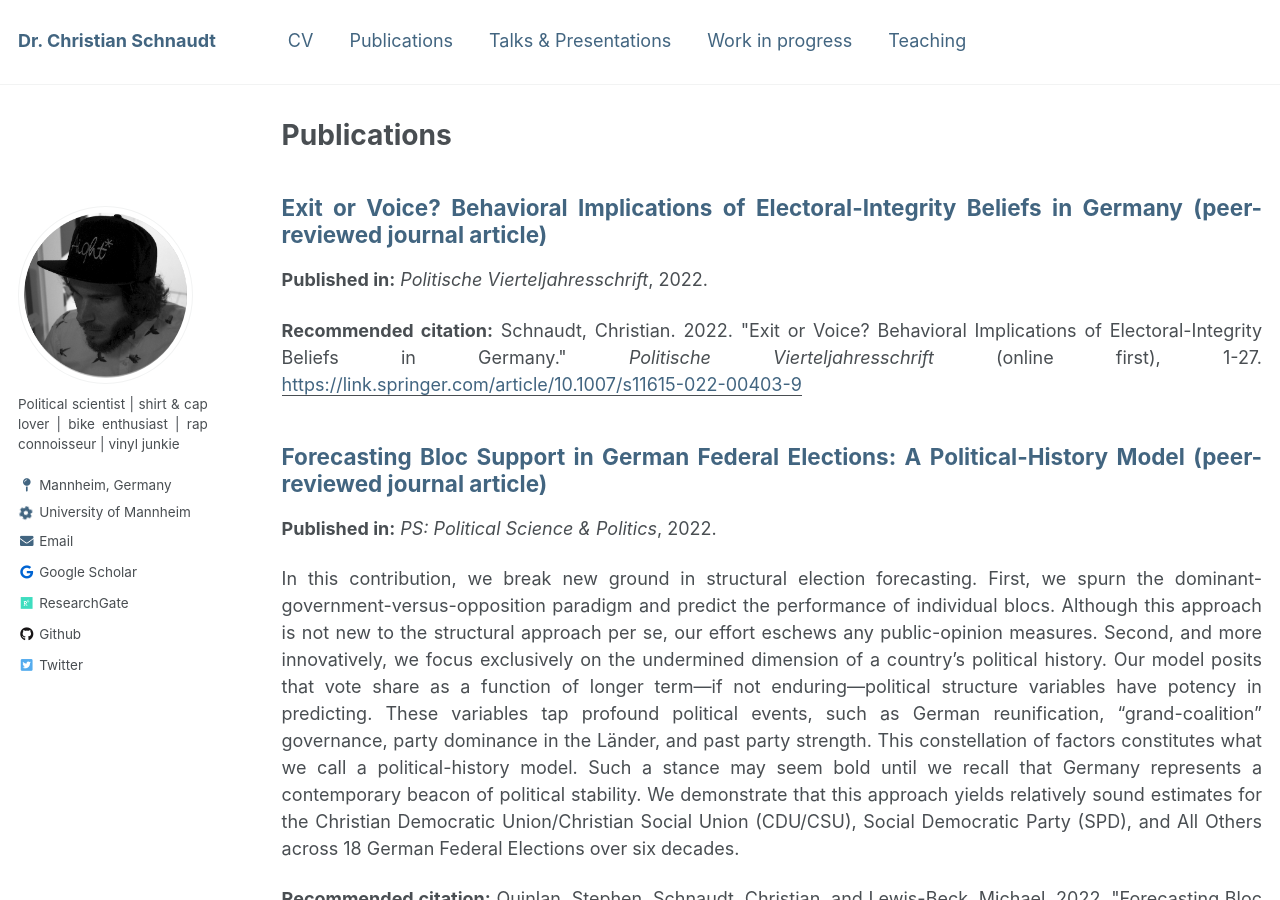
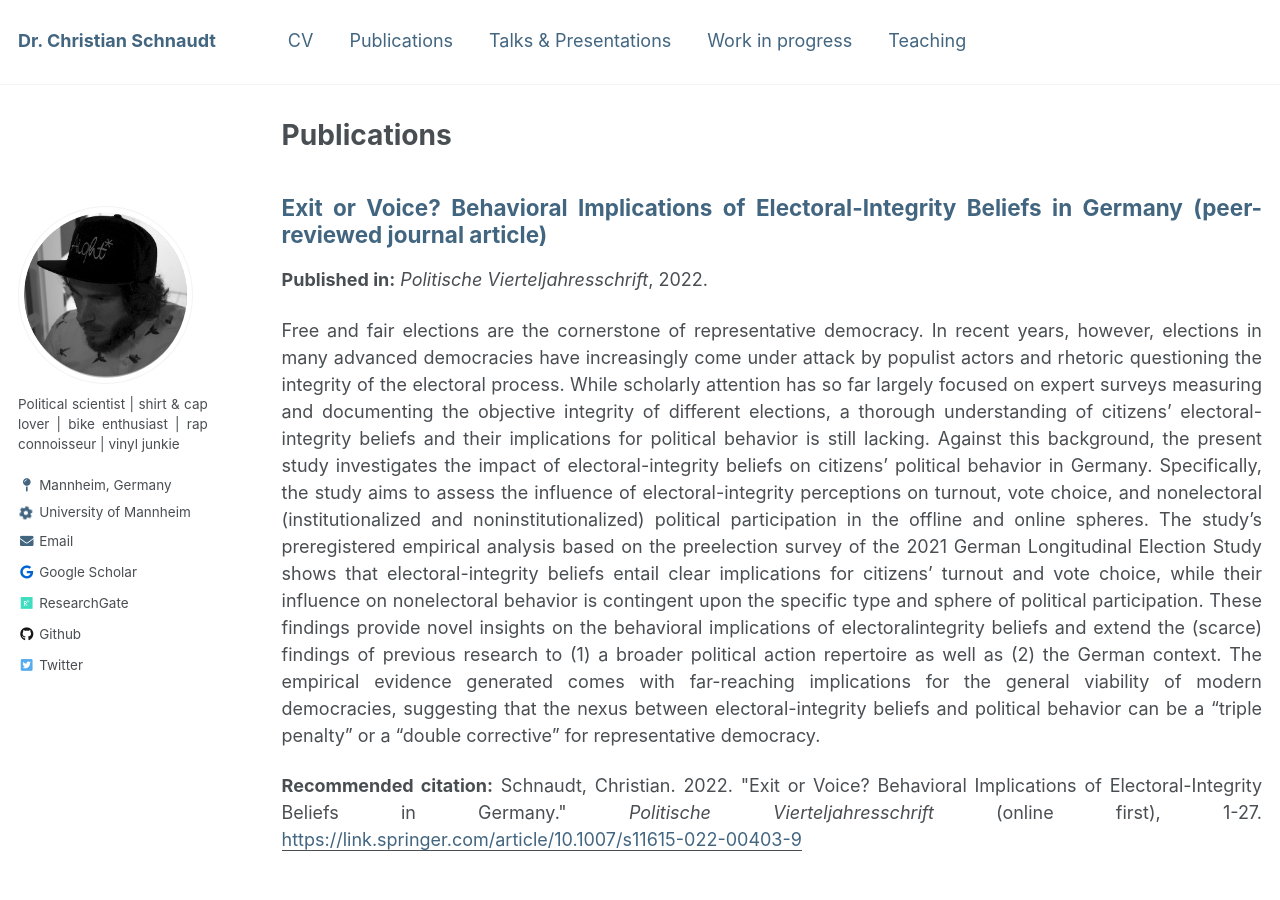
Before and after one commit to cschnaudt/cschnaudt.github.io, a Jekyll site: the page built from _pages/publications.md, in a window 1280 px wide and 900 px high. Built offline with Jekyll 4.4.1, drawn with Linux system fonts in a browser that asks for light colours.

Commit message:
Update 2022-06-13-PVS-EIP.md

```diff
--- a/_publications/2022-06-13-PVS-EIP.md
+++ b/_publications/2022-06-13-PVS-EIP.md
@@ -2,7 +2,28 @@
 title: "Exit or Voice? Behavioral Implications of Electoral-Integrity Beliefs in Germany (peer-reviewed journal article)"
 collection: publications
 permalink: /publication/2022-06-13-PVS-EIP
-excerpt: ''
+excerpt: 'Free and fair elections are the cornerstone of representative democracy.
+In recent years, however, elections in many advanced democracies have increasingly
+come under attack by populist actors and rhetoric questioning the integrity of the
+electoral process. While scholarly attention has so far largely focused on expert
+surveys measuring and documenting the objective integrity of different elections,
+a thorough understanding of citizens’ electoral-integrity beliefs and their implications
+for political behavior is still lacking. Against this background, the present study
+investigates the impact of electoral-integrity beliefs on citizens’ political behavior in
+Germany. Specifically, the study aims to assess the influence of electoral-integrity
+perceptions on turnout, vote choice, and nonelectoral (institutionalized and noninstitutionalized)
+political participation in the offline and online spheres. The study’s
+preregistered empirical analysis based on the preelection survey of the 2021 German
+Longitudinal Election Study shows that electoral-integrity beliefs entail clear implications
+for citizens’ turnout and vote choice, while their influence on nonelectoral
+behavior is contingent upon the specific type and sphere of political participation.
+These findings provide novel insights on the behavioral implications of electoralintegrity
+beliefs and extend the (scarce) findings of previous research to (1) a broader
+political action repertoire as well as (2) the German context. The empirical evidence
+generated comes with far-reaching implications for the general viability of modern
+democracies, suggesting that the nexus between electoral-integrity beliefs and political
+behavior can be a “triple penalty” or a “double corrective” for representative
+democracy.'
 date: 2022-06-13
 venue: 'Politische Vierteljahresschrift'
 paperurl: 'https://link.springer.com/article/10.1007/s11615-022-00403-9'
```
